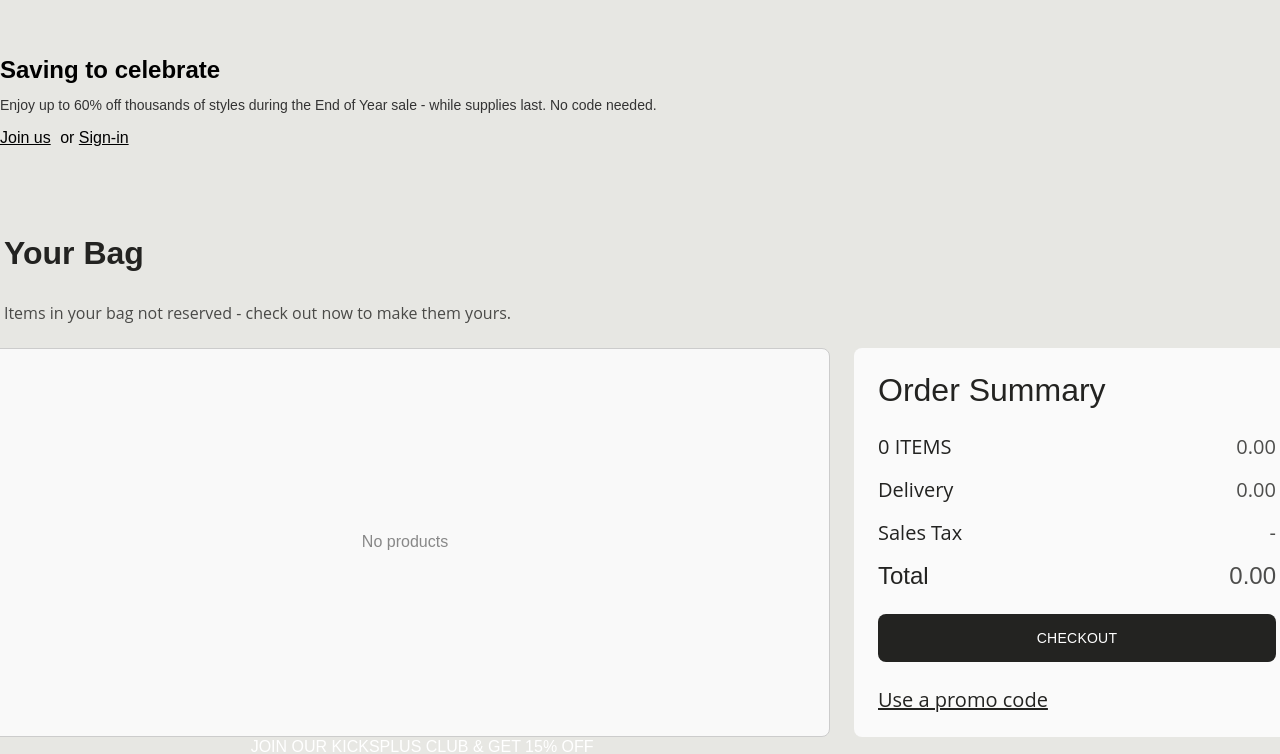
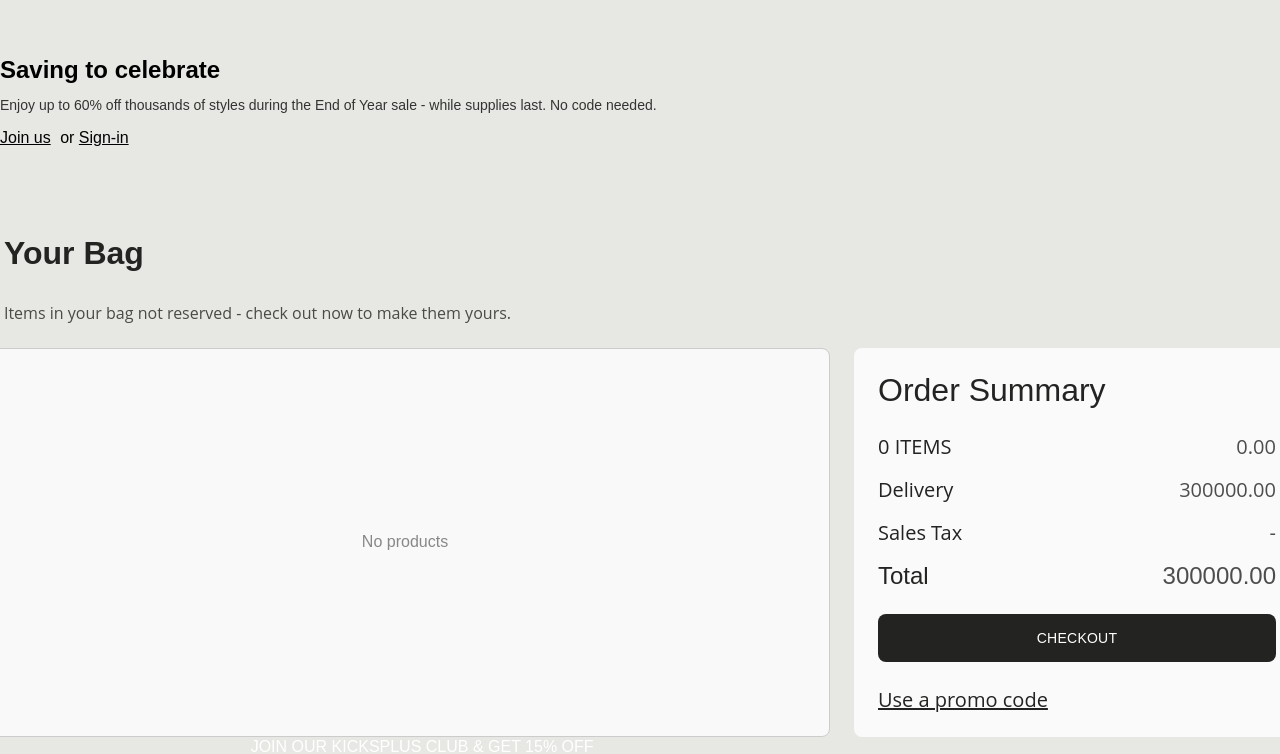
Before and after one commit to hominhhau/Flex-Shoes, a React (Vite) app in the folder frontend/: page /cart in a window 1280 px wide. Shown: the part 114-868 px from the top of the page. Built offline with nearby package versions, Linux system fonts and the light colour scheme; a web font is replaced by a local one.

Commit message:
giả lập phí = 30000

```diff
--- a/frontend/src/pages/Cart/index.jsx
+++ b/frontend/src/pages/Cart/index.jsx
@@ -128,7 +128,7 @@ function Cart() {
     // console.log('Tổng số sản phẩm: ' + totalProducts);
 
     // const totalAmount = data.reduce((acc, product) => acc + product.price * product.quantity, 0);
-    const deliveryFee = 0;
+    const deliveryFee = 300000;
 
     const [isCheckoutVisible, setCheckoutVisible] = useState(true);
 
```
